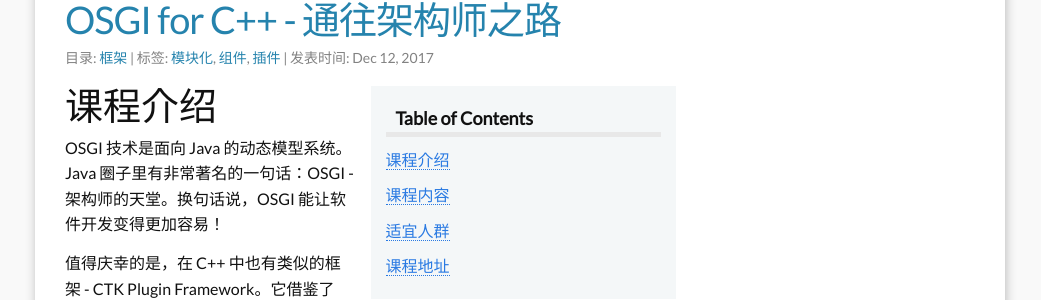
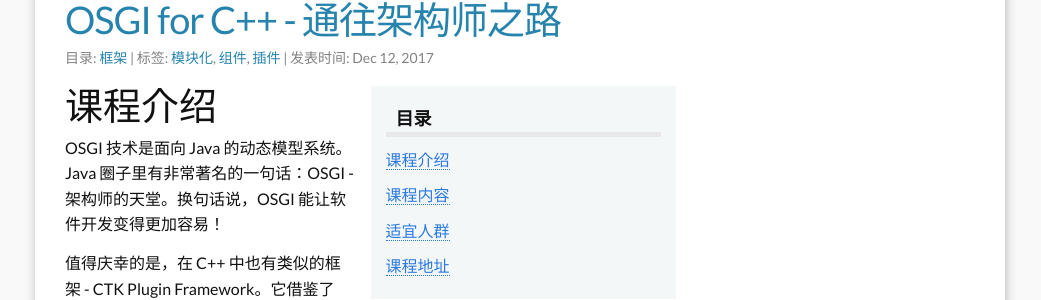
Before and after one commit to Waleon/Waleon.github.io, a Jekyll site: the page built from index.html, in a window 1280 px wide. Shown: the part 2494-2794 px from the top of the page, without its empty margins (120-1161 px from the left). Built offline with Jekyll 4.4.1, drawn with Linux system fonts in a browser that asks for light colours; the list of posts is cut into pages by our own code.

Commit message:
update config

```diff
--- a/_sass/_layout.scss
+++ b/_sass/_layout.scss
@@ -204,7 +204,7 @@
 }
 
 #markdown-toc:before{
-  content:"Table of Contents";
+  content:"目录";
   font-weight: 700;
   padding-left:10px;
   border-bottom:5px solid $grey-color-light !important;
```
